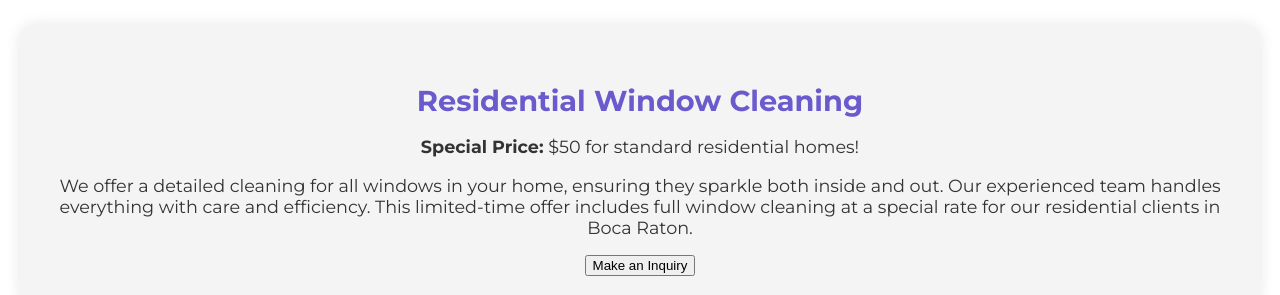
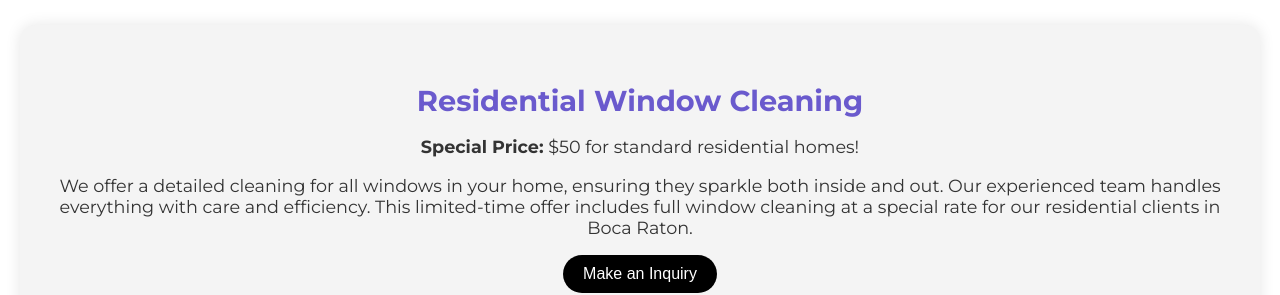
Before and after one commit to matt94856/PaneRelievers, a plain HTML site: page index.html in a window 1280 px wide. Shown: the part 514-809 px from the top of the page. Drawn offline with Linux system fonts and the light colour scheme.

Commit message:
Add files via upload

```diff
--- a/styles.css
+++ b/styles.css
@@ -314,3 +314,21 @@ nav a:hover {
         opacity: 1;
     }
 }
+/* Quote and Inquiry Buttons */
+.quote-button, .inquiry-button {
+    display: inline-block; /* Ensures they behave like buttons */
+    background-color: black; /* Black background for the buttons */
+    color: white; /* Text color */
+    border-radius: 25px; /* Rounded corners */
+    padding: 10px 20px; /* Padding for space around text */
+    text-align: center; /* Center the text */
+    font-size: 1em; /* Font size */
+    transition: background 0.3s ease, transform 0.3s ease; /* Smooth transition */
+    border: none; /* No border */
+    cursor: pointer; /* Pointer on hover */
+}
+
+.quote-button:hover, .inquiry-button:hover {
+    background-color: #333; /* Darker shade on hover */
+    transform: scale(1.05); /* Slightly enlarge on hover */
+}
```
